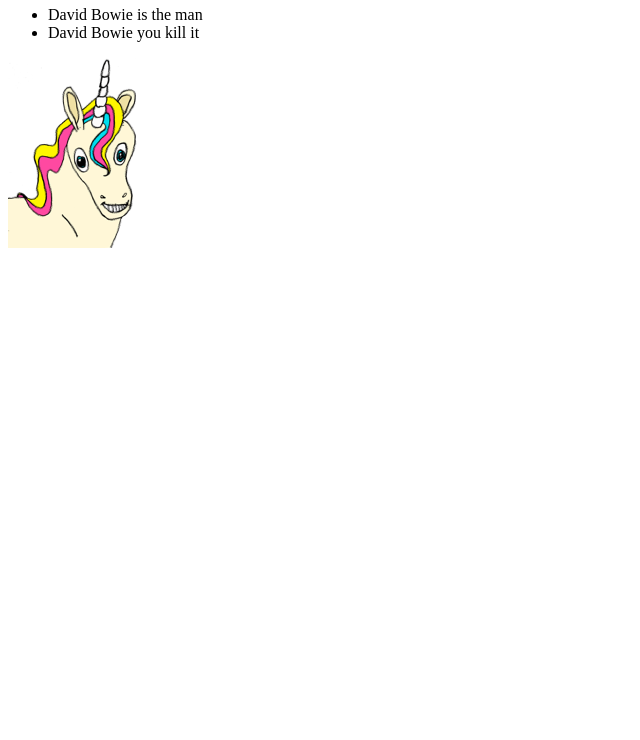
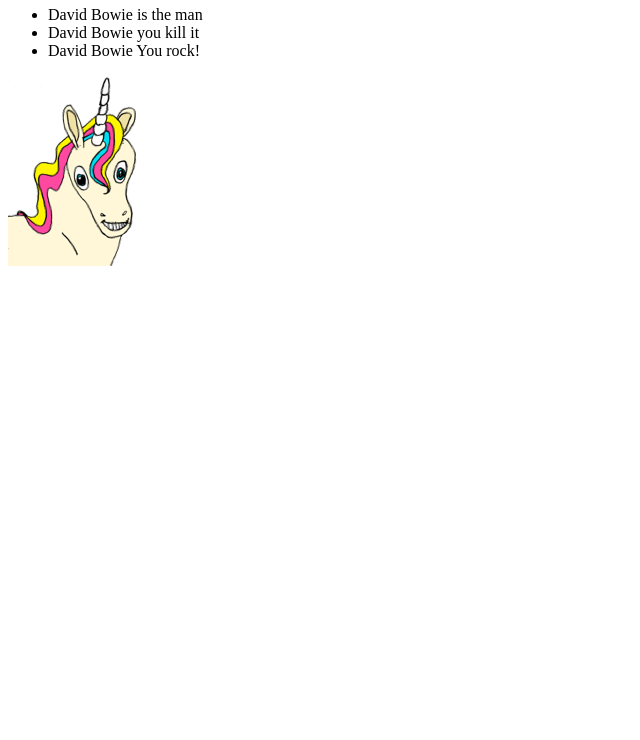
Before and after one commit to qudsiasadiq/queue, a plain HTML site: page index.html in a window 1280 px wide. Shown: the part 60-800 px from the top of the page, without its empty margins (0-640 px from the left). Drawn offline with Linux system fonts and the light colour scheme.

Commit message:
Update index.html

```diff
--- a/index.html
+++ b/index.html
@@ -2,6 +2,7 @@
 <ul>
 	<li>David Bowie is the man</li>
 	<li>David Bowie you kill it</li>
+	<li>David Bowie You rock!</li>
 </ul>
 
 <img src="images/unicorn.png">
```
